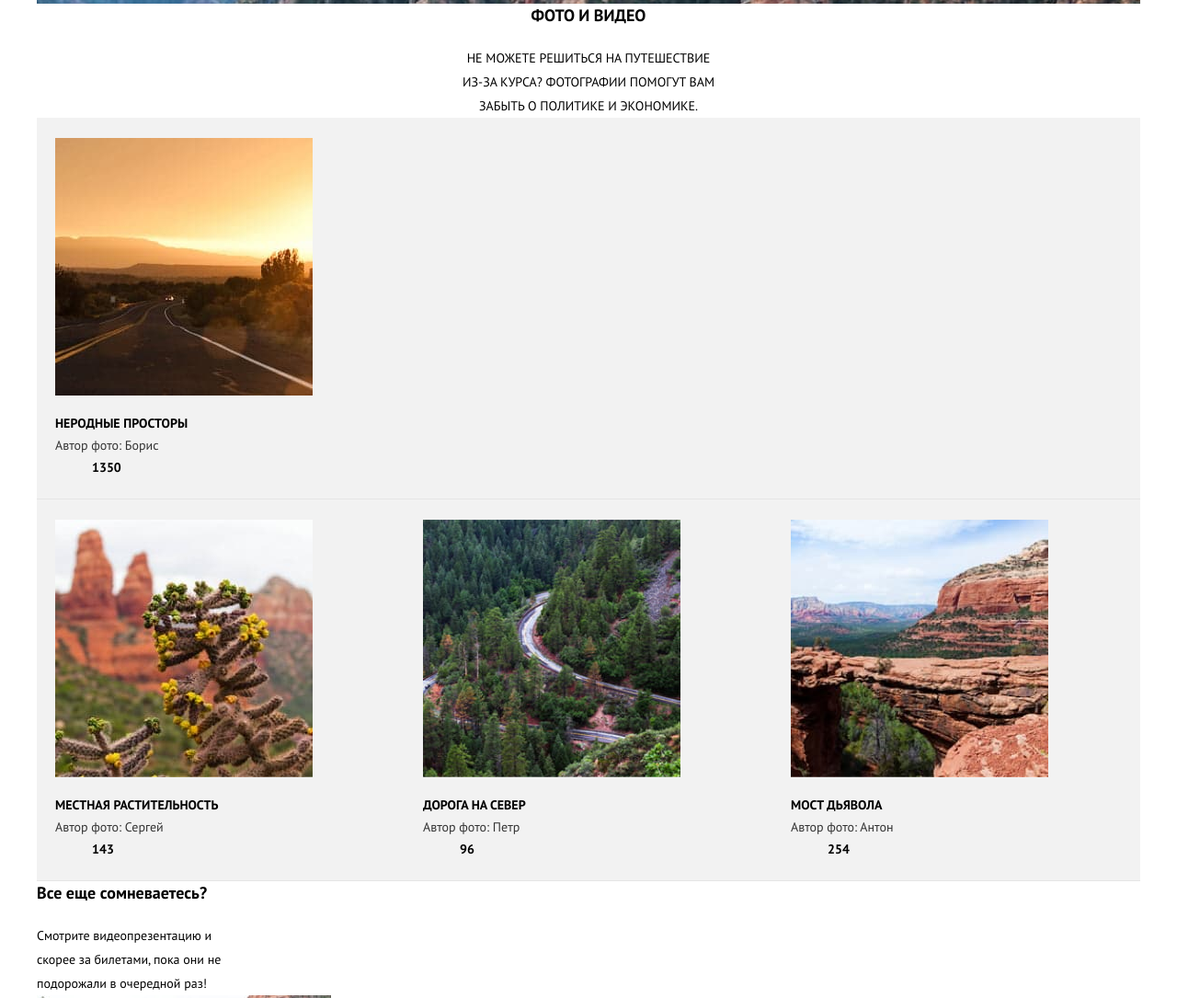
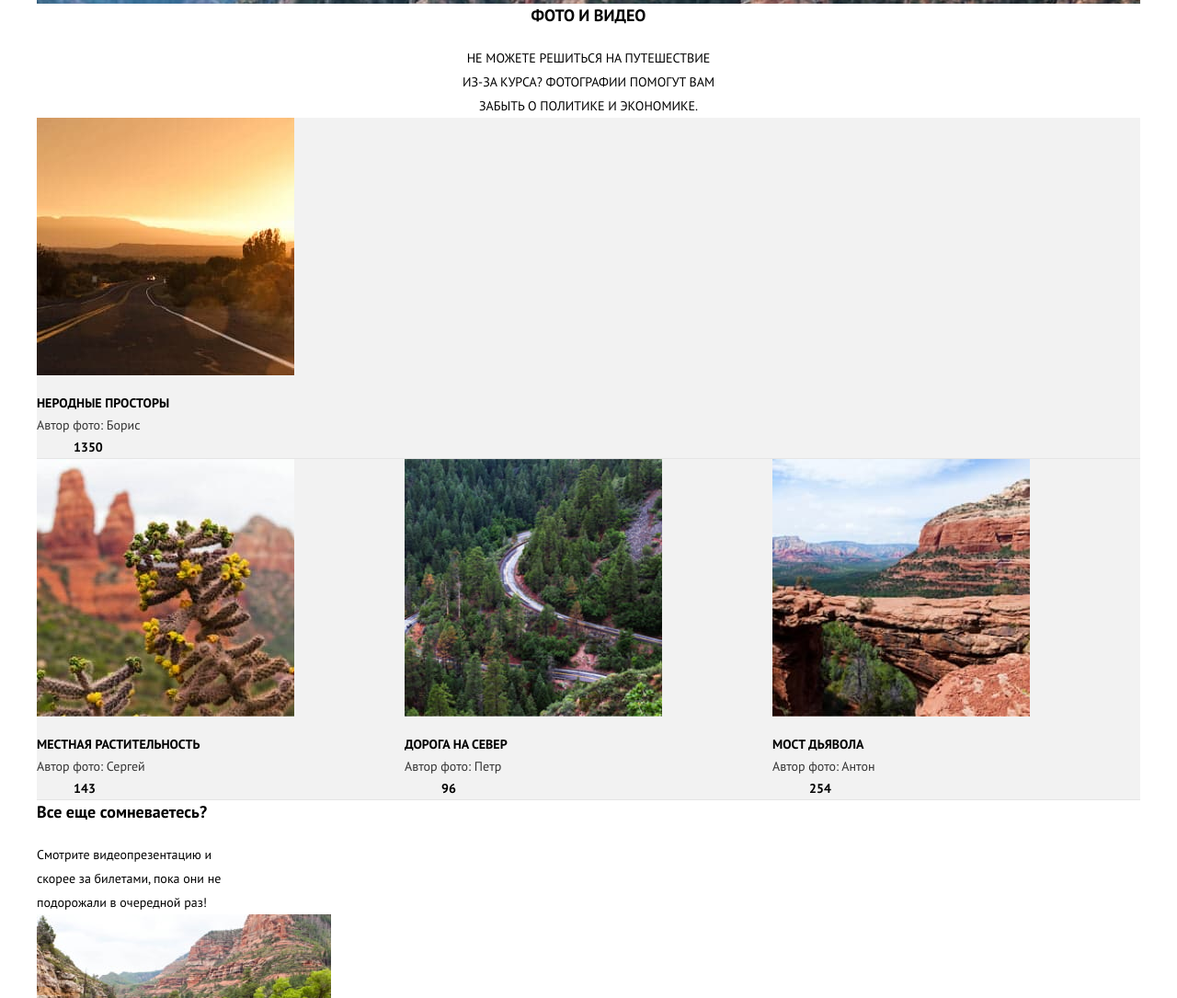
Before and after one commit to Sargeliu/sedona, a website: page source/gallery.html in a window 1280 px wide. Shown: the part 352-1437 px from the top of the page at 92% size. Drawn offline with nearby package versions, Linux system fonts and the light colour scheme; files that its build step writes are made by us from their sources; grey boxes are pictures that could not be loaded; files whose address does not match are found by name.

Commit message:
Добавил media отступы

```diff
--- a/source/less/blocks/gallery.less
+++ b/source/less/blocks/gallery.less
@@ -1,24 +1,39 @@
 .gallery {
   display: grid;
   grid-template-rows: min-content 1fr min-content;
-}
 
-.gallery {
+  &__wrapper {
+    padding: 0 20px;
+
+    @media (min-width: @tablet-width) {
+      padding: 0 60px;
+    }
+
+    @media (min-width: @desktop-width) {
+      padding: 0;
+    }
+  }
+
   &__list {
     margin: 0;
     padding: 0;
+    display: grid;
+    row-gap: 20px;
+    justify-content: center;
+
+    @media (min-width: @tablet-width) {
+      gap: 0;
+    }
   }
 
   &__item {
     list-style: none;
-    padding: 22px 20px 22px 20px;
     border-bottom: 1px solid #e5e5e5;
   }
 }
 
 @media (min-width: @tablet-width) {
   .gallery__list {
-    display: grid;
     grid-template-columns: repeat(2, 1fr);
   }
 
```
